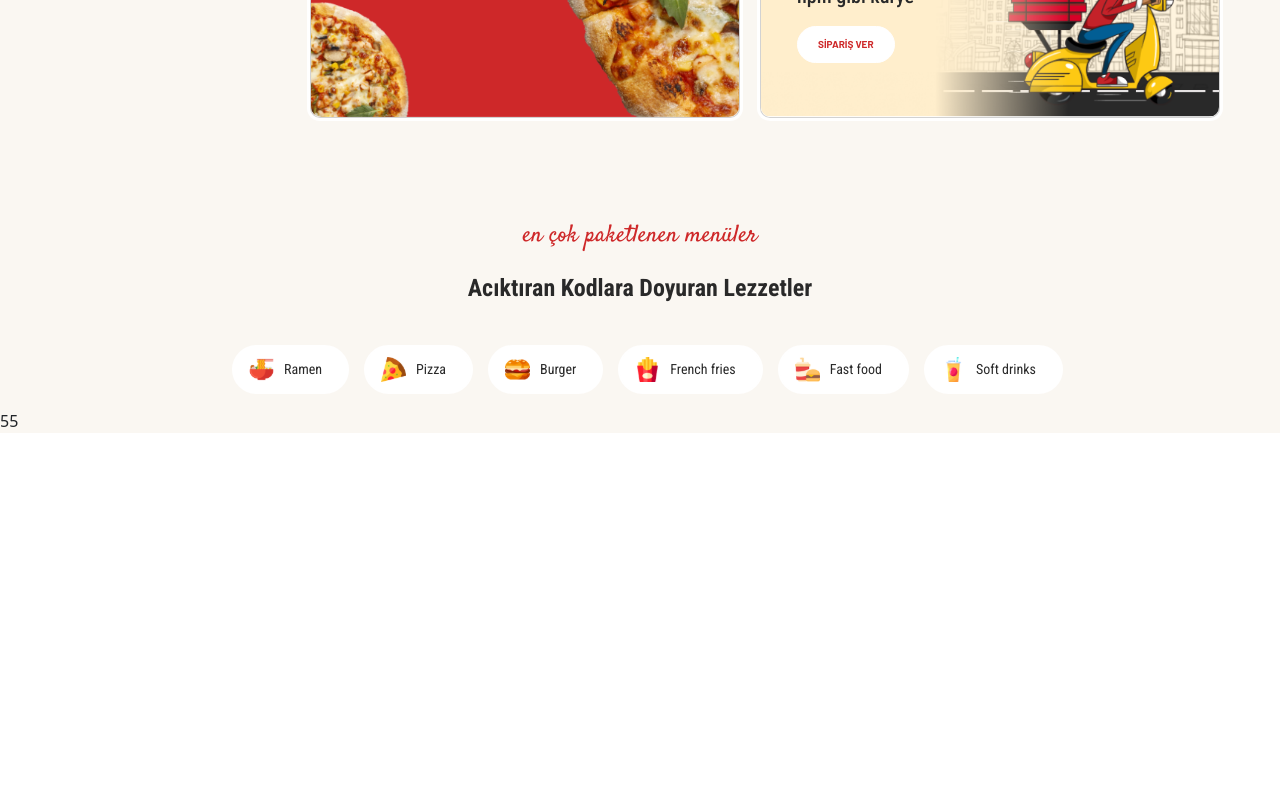
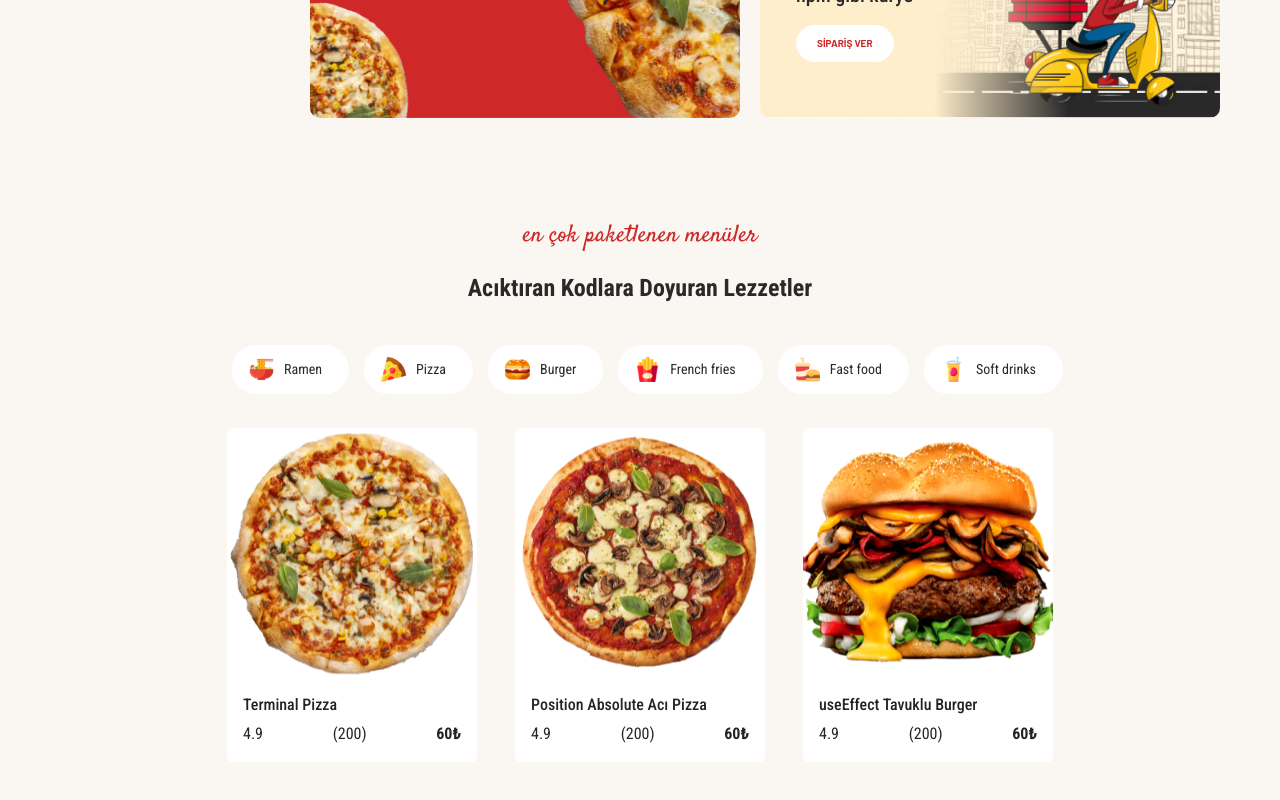
Before and after one commit to sirdashasan/fsweb-s7-challenge-pizza-main, a React (Vite) app: page / in a window 1280 px wide. Shown: the part 1262-2062 px from the top of the page. Before the commit the page ends 1711 px from the top, so only its background shows below. Built offline with nearby package versions, Linux system fonts and the light colour scheme.

Commit message:
food-cards added

```diff
--- a/src/components/BurgerCard.jsx
+++ b/src/components/BurgerCard.jsx
@@ -16,7 +16,7 @@ function BurgerCard() {
           height: "195px",
           position: "relative",
           borderRadius: "10px",
-          boxShadow: "0 0 0 3px white",
+          border: "1px #292929",
         }}
         className="home-burger-card"
       >
--- /dev/null
+++ b/src/components/FoodCards.jsx
@@ -0,0 +1,49 @@
+import { useHistory } from "react-router-dom/cjs/react-router-dom.min";
+import {
+  Button,
+  Card,
+  CardBody,
+  CardSubtitle,
+  CardText,
+  CardTitle,
+} from "reactstrap";
+
+function FoodCards({ imageSrc, imageName }) {
+  const history = useHistory();
+
+  const handleClick = () => {
+    history.push(`/order/${imageName}`);
+  };
+
+  return (
+    <div
+      style={{
+        marginBottom: "70px",
+      }}
+    >
+      <Card
+        style={{
+          width: "250px",
+          fontFamily: "Roboto Condensed",
+          margin: "19px",
+          border: "1px white",
+        }}
+        onClick={handleClick}
+      >
+        <img alt="Sample" src={imageSrc} />
+        <CardBody>
+          <CardTitle tag="h6">{imageName}</CardTitle>
+          <CardText className="d-flex justify-content-between">
+            <span>4.9</span>
+            <span>(200)</span>
+            <span>
+              <strong>60₺</strong>
+            </span>
+          </CardText>
+        </CardBody>
+      </Card>
+    </div>
+  );
+}
+
+export default FoodCards;
--- a/src/components/KuryeCard.jsx
+++ b/src/components/KuryeCard.jsx
@@ -16,7 +16,7 @@ function KuryeCard() {
           height: "195px",
           position: "relative",
           borderRadius: "10px",
-          boxShadow: "0 0 0 3px white",
+          border: "1px #FAF7F2",
         }}
         className="home-kurye-card"
       >
--- a/src/components/PizzaCard.jsx
+++ b/src/components/PizzaCard.jsx
@@ -16,7 +16,7 @@ function PizzaCard() {
           height: "400px",
           position: "relative",
           borderRadius: "10px",
-          boxShadow: "0 0 0 3px white",
+          border: "1px #CE2829",
         }}
         className="home-pizza-card"
       >
--- a/src/pages/Home.jsx
+++ b/src/pages/Home.jsx
@@ -1,4 +1,5 @@
 import BurgerCard from "../components/BurgerCard";
+import FoodCards from "../components/FoodCards";
 import Header from "../components/Header";
 import HomeButton from "../components/HomeButton";
 import HomeYazisi from "../components/HomeYazisi";
@@ -59,7 +60,20 @@ export default function Anasayfa() {
         </div>
 
         <MenuBarButtons />
-        <p>55</p>
+        <div style={{}} className="d-flex justify-content-center gx-3">
+          <FoodCards
+            imageSrc="/Assets/mile2-aseets/pictures/food-1.png"
+            imageName="Terminal Pizza"
+          />
+          <FoodCards
+            imageSrc="/Assets/mile2-aseets/pictures/food-2.png"
+            imageName="Position Absolute Acı Pizza"
+          />
+          <FoodCards
+            imageSrc="/Assets/mile2-aseets/pictures/food-3.png"
+            imageName="useEffect Tavuklu Burger"
+          />
+        </div>
       </div>
     </div>
   );
```
